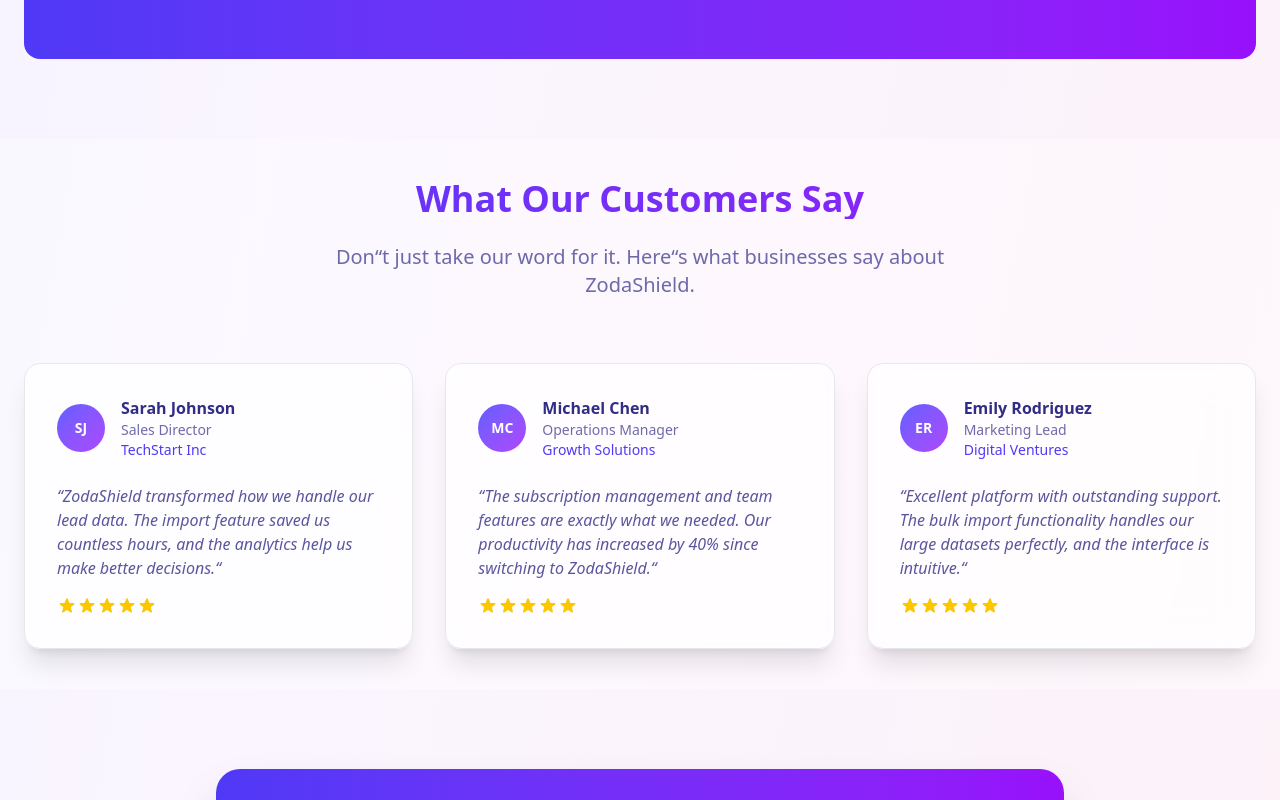
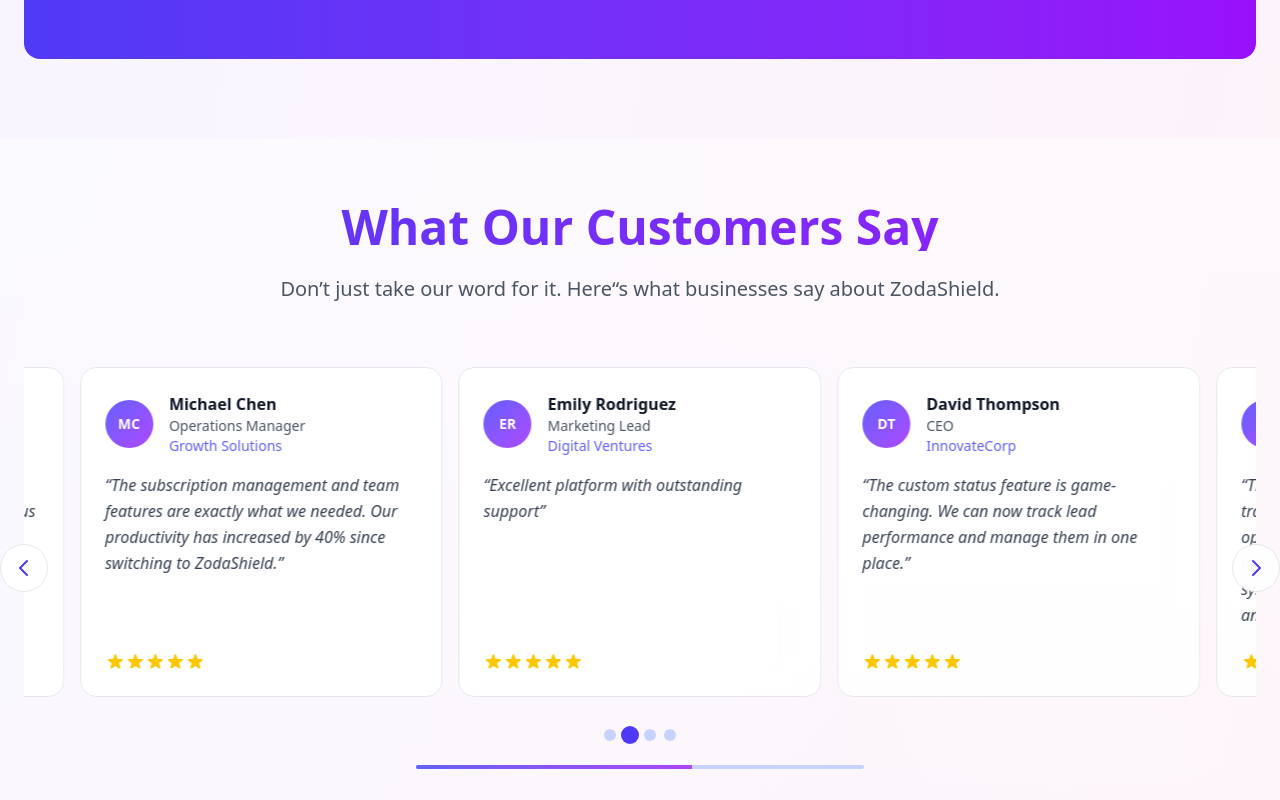
Before and after one commit to Princewill-Nanakumor/Zodashield, a Next.js app: page / in a window 1280 px wide. Shown: the part 5700-6500 px from the top of the page. Built offline with nearby package versions, Linux system fonts and the light colour scheme; no server answers.

Commit message:
fixed testimonals

```diff
--- a/package.json
+++ b/package.json
@@ -36,6 +36,7 @@
     "clsx": "^2.1.1",
     "date-fns": "^4.1.0",
     "dotenv": "^17.2.1",
+    "framer-motion": "^12.23.12",
     "libphonenumber-js": "^1.12.7",
     "lodash": "^4.17.21",
     "lucide-react": "^0.503.0",
--- a/src/components/homepageComponents/TestimonialsSection.tsx
+++ b/src/components/homepageComponents/TestimonialsSection.tsx
@@ -1,5 +1,7 @@
-// components/homepageComponents/TestimonialsSection.tsx
 "use client";
+
+import { useState, useEffect, useCallback } from "react";
+import { motion } from "framer-motion";
 
 export default function TestimonialsSection() {
   const testimonials = [
@@ -9,7 +11,7 @@ export default function TestimonialsSection() {
       company: "TechStart Inc",
       image: "SJ",
       content:
-        "ZodaShield transformed how we handle our lead data. The import feature saved us countless hours, and the analytics help us make better decisions.",
+        "ZodaShield transformed how we handle our sheet data. The import feature saved us countless hours, and the analytics help us make better decisions.",
     },
     {
       name: "Michael Chen",
@@ -24,50 +26,202 @@ export default function TestimonialsSection() {
       role: "Marketing Lead",
       company: "Digital Ventures",
       image: "ER",
+      content: "Excellent platform with outstanding support",
+    },
+    {
+      name: "David Thompson",
+      role: "CEO",
+      company: "InnovateCorp",
+      image: "DT",
       content:
-        "Excellent platform with outstanding support. The bulk import functionality handles our large datasets perfectly, and the interface is intuitive.",
+        "The custom status feature is game-changing. We can now track lead performance and manage them in one place.",
+    },
+    {
+      name: "Lucas Peterson",
+      role: "Team manager",
+      company: "Unisalts",
+      image: "DT",
+      content:
+        "The comprehensive activity logs have transformed how we monitor our operations. We can track every lead interaction, team member activity, and system changes with complete transparency and accountability.",
+    },
+    {
+      name: "Alex Martinez",
+      role: "Product Manager",
+      company: "FutureTech",
+      image: "AM",
+      content:
+        "The real-time analytics and reporting features give us insights our leads. Our conversion rates improved significantly.",
     },
   ];
 
+  const [currentIndex, setCurrentIndex] = useState(0);
+  const [isAutoPlaying, setIsAutoPlaying] = useState(true);
+
+  // Calculate visible slides based on screen size
+  const getVisibleCount = () => {
+    if (typeof window === "undefined") return 3;
+    return window.innerWidth < 768 ? 1 : window.innerWidth < 1024 ? 2 : 3;
+  };
+
+  const [visibleCount, setVisibleCount] = useState(getVisibleCount());
+  const totalSlides = Math.max(0, testimonials.length - visibleCount + 1);
+
+  // Handle window resize
+  useEffect(() => {
+    const handleResize = () => {
+      setVisibleCount(getVisibleCount());
+      // Reset index to prevent out of bounds
+      setCurrentIndex((prev) =>
+        Math.min(prev, testimonials.length - getVisibleCount())
+      );
+    };
+
+    window.addEventListener("resize", handleResize);
+    return () => window.removeEventListener("resize", handleResize);
+  }, [testimonials.length]);
+
+  // Auto-play functionality
+  useEffect(() => {
+    if (!isAutoPlaying || totalSlides <= 0) return;
+
+    const interval = setInterval(() => {
+      setCurrentIndex((prev) => (prev + 1) % totalSlides);
+    }, 5000);
+
+    return () => clearInterval(interval);
+  }, [isAutoPlaying, totalSlides]);
+
+  const goToSlide = useCallback((index: number) => {
+    setCurrentIndex(index);
+    setIsAutoPlaying(false);
+    // Resume auto-play after 10 seconds of manual interaction
+    setTimeout(() => setIsAutoPlaying(true), 10000);
+  }, []);
+
+  const nextSlide = useCallback(() => {
+    setCurrentIndex((prev) => (prev + 1) % totalSlides);
+    setIsAutoPlaying(false);
+    setTimeout(() => setIsAutoPlaying(true), 10000);
+  }, [totalSlides]);
+
+  const prevSlide = useCallback(() => {
+    setCurrentIndex((prev) => (prev - 1 + totalSlides) % totalSlides);
+    setIsAutoPlaying(false);
+    setTimeout(() => setIsAutoPlaying(true), 10000);
+  }, [totalSlides]);
+
+  // Calculate slide width based on visible count
+  const slideWidth = `${100 / visibleCount}%`;
+
   return (
-    <section className="py-10 bg-white/30 dark:bg-gray-800/30">
+    <section className="py-16 bg-gradient-to-b from-white/50 to-white/20 dark:from-gray-900/50 dark:to-gray-800/20">
       <div className="max-w-7xl mx-auto px-6">
         <div className="text-center mb-16">
-          <h2 className="text-4xl font-bold bg-gradient-to-r from-indigo-600 to-purple-600 dark:from-indigo-400 dark:to-purple-400 bg-clip-text text-transparent mb-6">
+          <motion.h2
+            initial={{ opacity: 0, y: 20 }}
+            whileInView={{ opacity: 1, y: 0 }}
+            viewport={{ once: true }}
+            transition={{ duration: 0.6 }}
+            className="text-4xl md:text-5xl font-bold bg-gradient-to-r from-indigo-600 to-purple-600 dark:from-indigo-400 dark:to-purple-400 bg-clip-text text-transparent mb-6"
+          >
             What Our Customers Say
-          </h2>
-          <p className="text-xl text-indigo-900/70 dark:text-gray-300 max-w-2xl mx-auto">
-            Don&ldquo;t just take our word for it. Here&ldquo;s what businesses
-            say about ZodaShield.
-          </p>
+          </motion.h2>
+          <motion.p
+            initial={{ opacity: 0, y: 20 }}
+            whileInView={{ opacity: 1, y: 0 }}
+            viewport={{ once: true }}
+            transition={{ duration: 0.6, delay: 0.2 }}
+            className="text-lg md:text-xl text-gray-600 dark:text-gray-300 max-w-3xl mx-auto"
+          >
+            Don&rsquo;t just take our word for it. Here“s what businesses say
+            about ZodaShield.
+          </motion.p>
         </div>
 
-        <div className="grid grid-cols-1 md:grid-cols-3 gap-8">
+        {/* Slider Container */}
+        <div className="relative">
+          {/* Navigation Buttons */}
+          <button
+            onClick={prevSlide}
+            className="absolute left-0 top-1/2 -translate-y-1/2 z-10 w-12 h-12 bg-white/90 dark:bg-gray-800/90 backdrop-blur-lg rounded-full flex items-center justify-center border border-gray-200 dark:border-gray-700 hover:bg-white dark:hover:bg-gray-700 transition-all duration-300 group -ml-6"
+            aria-label="Previous testimonials"
+          >
+            <svg
+              className="w-6 h-6 text-indigo-600 dark:text-indigo-400 group-hover:text-indigo-700 dark:group-hover:text-indigo-300 transition-colors"
+              fill="none"
+              stroke="currentColor"
+              viewBox="0 0 24 24"
+            >
+              <path
+                strokeLinecap="round"
+                strokeLinejoin="round"
+                strokeWidth={2}
+                d="M15 19l-7-7 7-7"
+              />
+            </svg>
+          </button>
+
+          <button
+            onClick={nextSlide}
+            className="absolute right-0 top-1/2 -translate-y-1/2 z-10 w-12 h-12 bg-white/90 dark:bg-gray-800/90 backdrop-blur-lg rounded-full flex items-center justify-center border border-gray-200 dark:border-gray-700 hover:bg-white dark:hover:bg-gray-700 transition-all duration-300 group -mr-6"
+            aria-label="Next testimonials"
+          >
+            <svg
+              className="w-6 h-6 text-indigo-600 dark:text-indigo-400 group-hover:text-indigo-700 dark:group-hover:text-indigo-300 transition-colors"
+              fill="none"
+              stroke="currentColor"
+              viewBox="0 0 24 24"
+            >
+              <path
+                strokeLinecap="round"
+                strokeLinejoin="round"
+                strokeWidth={2}
+                d="M9 5l7 7-7 7"
+              />
+            </svg>
+          </button>
+
+          {/* Slides Container */}
+          <div className="overflow-hidden px-4 md:px-8 lg:px-12">
+            <motion.div
+              className="flex"
+              animate={{
+                x: `-${currentIndex * (100 / visibleCount)}%`,
+              }}
+              transition={{ type: "spring", stiffness: 300, damping: 30 }}
+            >
               {testimonials.map((testimonial, index) => (
                 <div
                   key={index}
-              className="bg-white/70 dark:bg-gray-800/70 backdrop-blur-lg rounded-2xl p-8 shadow-xl border border-gray-200 dark:border-gray-700 hover:shadow-2xl transition-all duration-300"
+                  className="flex-shrink-0 px-2"
+                  style={{ width: slideWidth }}
                 >
-              <div className="flex items-center mb-6">
+                  <motion.div
+                    initial={{ scale: 0.95, opacity: 0 }}
+                    animate={{ scale: 1, opacity: 1 }}
+                    transition={{ duration: 0.5 }}
+                    className="bg-white/90 dark:bg-gray-800/90 backdrop-blur-lg rounded-2xl p-6 border border-gray-200 dark:border-gray-700 hover:border-gray-300 dark:hover:border-gray-600 transition-all duration-300 h-full flex flex-col"
+                  >
+                    <div className="flex items-center mb-4">
                       <div className="w-12 h-12 bg-gradient-to-br from-indigo-500 to-purple-500 rounded-full flex items-center justify-center text-white font-semibold text-sm mr-4">
                         {testimonial.image}
                       </div>
                       <div>
-                  <div className="font-semibold text-indigo-900 dark:text-white">
+                        <div className="font-semibold text-gray-900 dark:text-white">
                           {testimonial.name}
                         </div>
-                  <div className="text-sm text-indigo-900/70 dark:text-gray-400">
+                        <div className="text-sm text-gray-600 dark:text-gray-400">
                           {testimonial.role}
-                  </div>
-                  <div className="text-sm text-indigo-600 dark:text-indigo-400">
+                          <div className="text-indigo-500">
                             {testimonial.company}
                           </div>
                         </div>
                       </div>
-              <blockquote className="text-indigo-900/80 dark:text-gray-300 italic">
-                &ldquo;{testimonial.content}&ldquo;
+                    </div>
+                    <blockquote className="text-gray-700 dark:text-gray-300 italic text-base leading-relaxed mb-6 flex-grow">
+                      &ldquo;{testimonial.content}&rdquo;
                     </blockquote>
-              <div className="flex text-yellow-400 mt-4">
+                    <div className="flex text-yellow-400">
                       {[...Array(5)].map((_, i) => (
                         <svg
                           key={i}
@@ -78,8 +232,43 @@ export default function TestimonialsSection() {
                         </svg>
                       ))}
                     </div>
+                  </motion.div>
                 </div>
               ))}
+            </motion.div>
+          </div>
+
+          {/* Dots Indicator */}
+          <div className="flex justify-center mt-8 space-x-2">
+            {Array.from({ length: totalSlides }, (_, index) => (
+              <button
+                key={index}
+                onClick={() => goToSlide(index)}
+                className={`w-2 h-2 md:w-3 md:h-3 rounded-full transition-all duration-300 ${
+                  index === currentIndex
+                    ? "bg-indigo-600 dark:bg-indigo-400 scale-150"
+                    : "bg-indigo-200 dark:bg-indigo-800 hover:bg-indigo-400 dark:hover:bg-indigo-600"
+                }`}
+                aria-label={`View testimonials ${index + 1}-${index + visibleCount}`}
+              />
+            ))}
+          </div>
+
+          {/* Progress Bar */}
+          <motion.div
+            initial={{ width: 0 }}
+            animate={{ width: "100%" }}
+            transition={{ duration: 5 }}
+            key={currentIndex}
+            className="mt-6 max-w-md mx-auto h-1 bg-indigo-200 dark:bg-indigo-800 rounded-full overflow-hidden"
+          >
+            <motion.div
+              className="h-full bg-gradient-to-r from-indigo-500 to-purple-500"
+              initial={{ width: "100%" }}
+              animate={{ width: 0 }}
+              transition={{ duration: 5, ease: "linear" }}
+            />
+          </motion.div>
         </div>
       </div>
     </section>
```
Also changed, not shown: 1 other file (tests, documents, lock files or other folders). Lines whose indentation alone changed are shown as unchanged.
